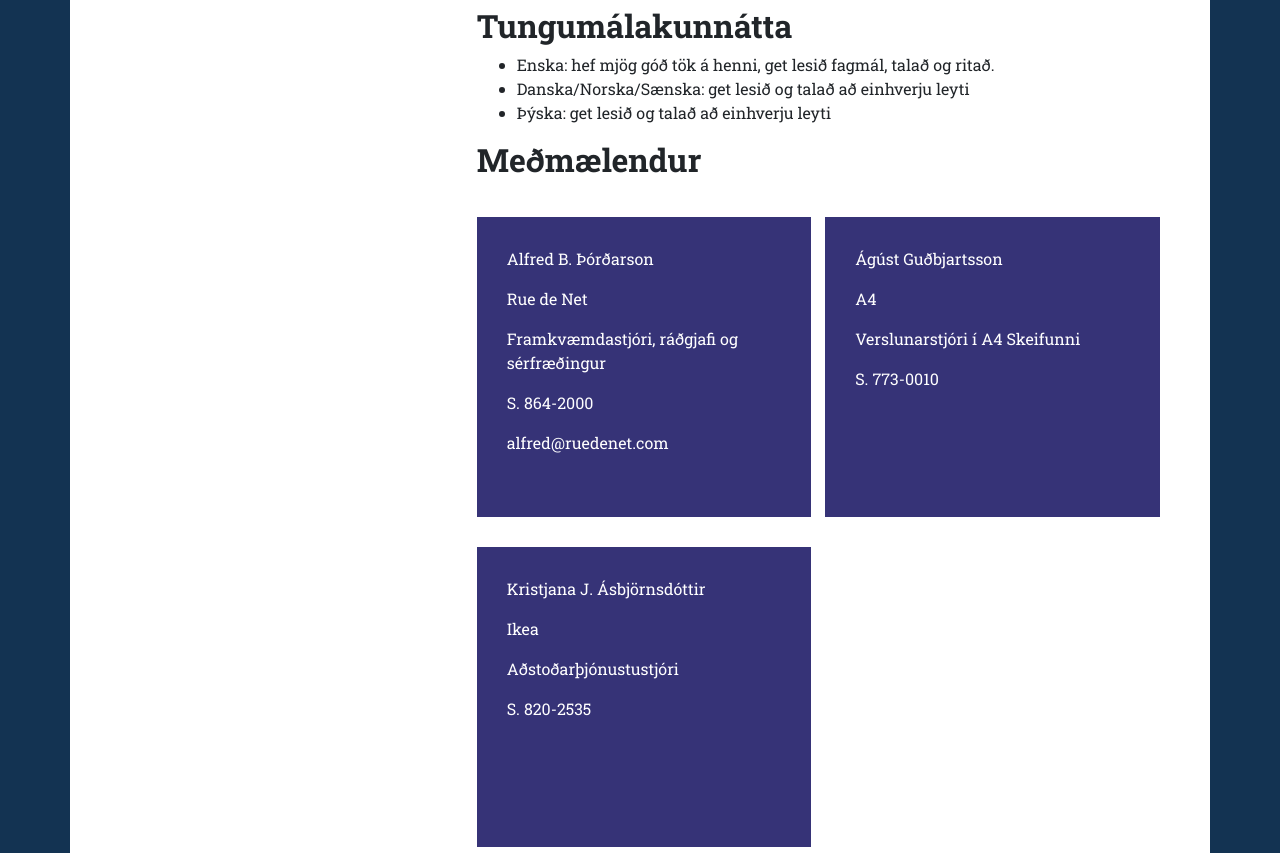
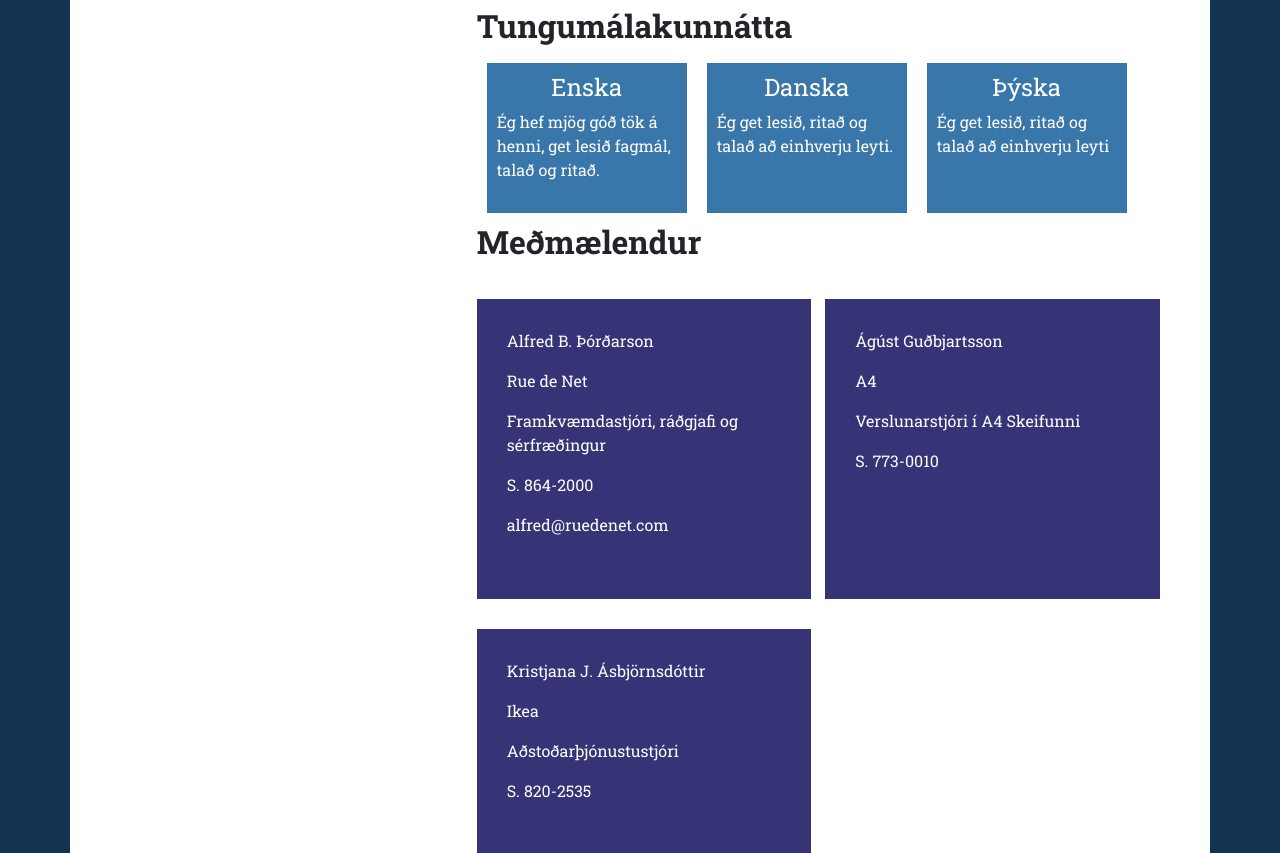
Before and after one commit to brynjaps/brynjaps.github.io, a plain HTML site: page index.html in a window 1280 px wide. Shown: the part 1918-2771 px from the top of the page. Drawn offline with nearby package versions, Linux system fonts and the light colour scheme.

Commit message:
grunn css komið fyrir tungumálakunnátta

```diff
--- a/index.css
+++ b/index.css
@@ -63,7 +63,7 @@ body {
 
 /*Education*/
 
-/* Programming skills */
+/* Skills */
 
 .skills {
     display: flex;
@@ -84,6 +84,17 @@ body {
     background-color: #363377;
 }
 
+.lang__item {
+    background-color: #3977aa;
+    color: #ffffff;
+    height: 150px;
+    width: 200px;
+    margin: 10px;
+    display: flex;
+    align-items: center;
+    flex-direction: column;
+    padding: 10px;
+}
 
 .skillPhoto {
     max-width: 80%;
--- a/index.html
+++ b/index.html
@@ -250,11 +250,20 @@
                     </div>
                     <div id="lang">
                         <h2 class="heading">Tungumálakunnátta</h2>
-                        <ul>
-                            <li>Enska: hef mjög góð tök á henni, get lesið fagmál, talað og ritað.</li>
-                            <li>Danska/Norska/Sænska: get lesið og talað að einhverju leyti</li>
-                            <li>Þýska: get lesið og talað að einhverju leyti</li>
-                        </ul>
+                        <div class="skills">
+                            <div class="lang__item">
+                                <h4>Enska</h4>
+                                <p>Ég hef mjög góð tök á henni, get lesið fagmál, talað og ritað.</p>
+                            </div>
+                            <div class="lang__item">
+                                <h4>Danska</h4>
+                                <p>Ég get lesið, ritað og talað að einhverju leyti.</p>
+                            </div>
+                            <div class="lang__item">
+                                <h4>Þýska</h4>
+                                <p>Ég get lesið, ritað og talað að einhverju leyti</p>
+                            </div>
+                        </div>
                     </div>
                     <div id=refContainer>
                         <h2 class="heading">Meðmælendur</h2>
```
